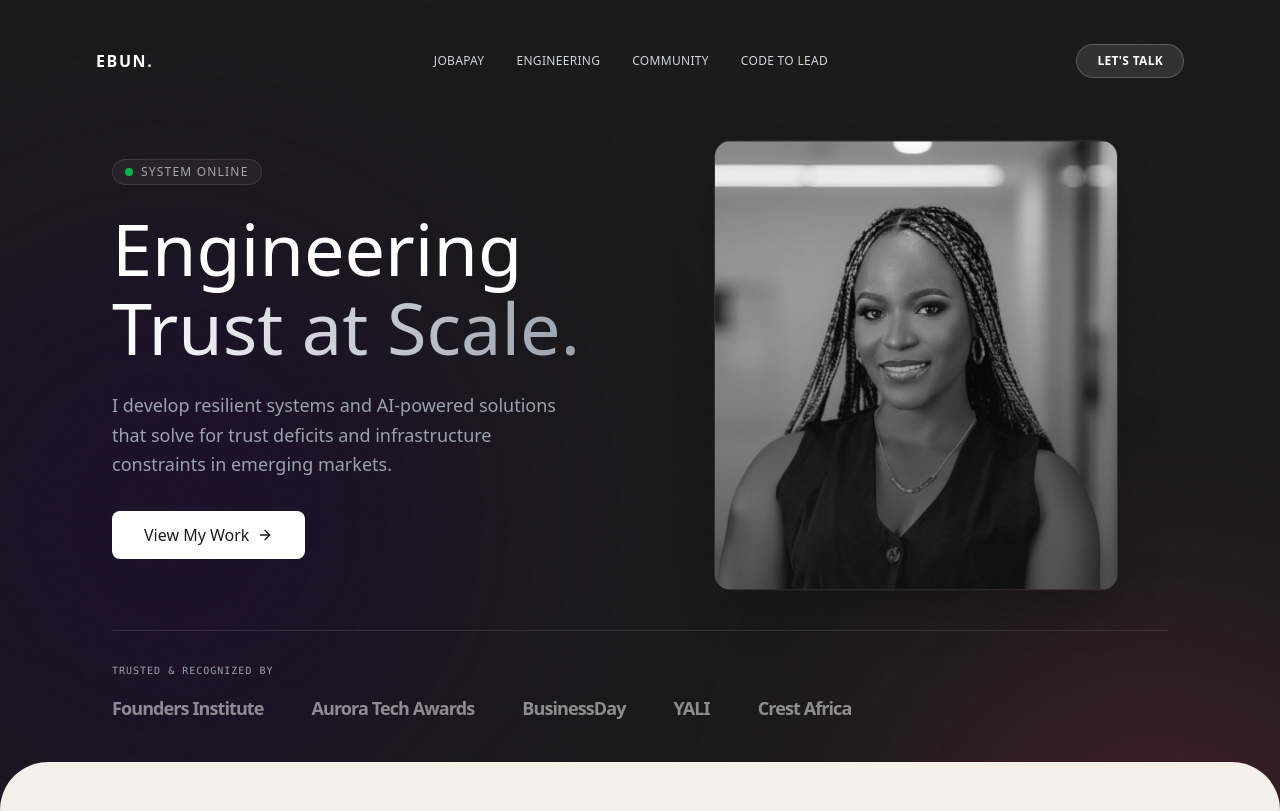
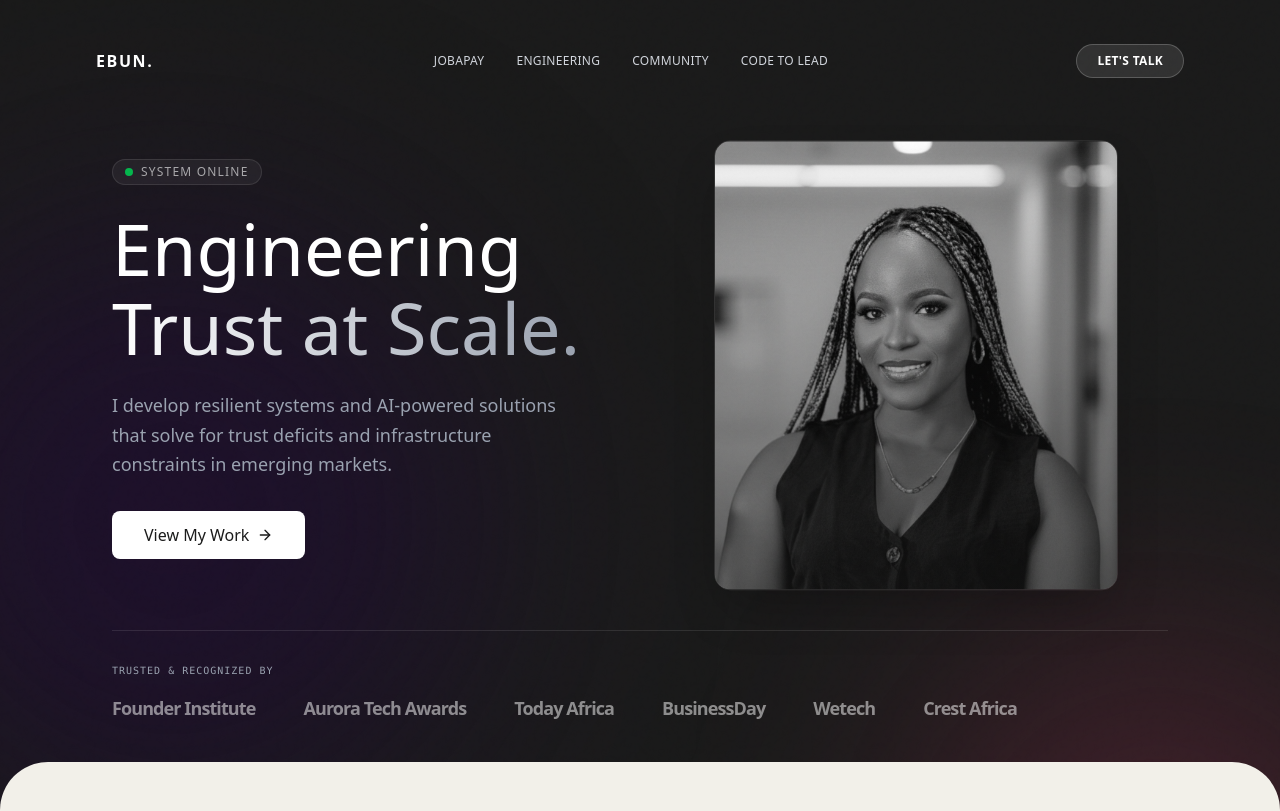
Before and after one commit to EbunoluwaArimoro/ebunoluwa-portfolio, a Next.js app: page / in a window 1280 px wide. Shown: the top 811 px of the page. Built offline with nearby package versions, Linux system fonts and the light colour scheme; no server answers; a web font is replaced by a local one.

Commit message:
Add new keynote entry and update recognition section in Hero component

```diff
--- a/app/code-to-lead/CodeToLeadView.tsx
+++ b/app/code-to-lead/CodeToLeadView.tsx
@@ -190,6 +190,7 @@ export default function CodeToLeadView({ posts }: { posts: Post[] }) {
                 <h3 className="font-mono text-[10px] uppercase tracking-[0.3em] text-gray-400 mb-10 border-b border-gray-100 pb-4 text-left">Keynotes & Appearances</h3>
                 <div className="grid md:grid-cols-2 gap-x-16 gap-y-12 text-left">
                     {[
+                        { org: "Wetech x NexaScale", title: "Secondary School Tour", link: "https://www.linkedin.com/posts/wetechng_wetechafrica-womenintech-nexascale-activity-7437491685787328514-l_8o" },
                         { org: "Global Data & AI", title: "Empowering Leaders with AI", link: "https://www.linkedin.com/posts/dataglobal-hub_gdai2025-aiforstartups-techleadership-activity-7344652341737840641-VB_9" },
                         { org: "Tech Naija FM", title: "Trust and Adoption", link: "https://www.youtube.com/live/8ZIxeDff3_w" },
                         { org: "GDG OOU", title: "Accelerate Action", link: "https://www.linkedin.com/posts/sca-oou-760b15289_iwd2025-womenintech-accelerateaction-activity-7311705640832319488-vU8W" },
--- a/components/CodeToLead.tsx
+++ b/components/CodeToLead.tsx
@@ -25,8 +25,13 @@ export default function CodeToLead() {
           // Get the most recent post
           const livePost = data.items[0];
 
-          // Substack descriptions contain HTML tags. We strip them out and truncate the text so it fits the card beautifully.
+          // Substack descriptions contain HTML tags. We strip them out.
           let cleanDesc = livePost.description.replace(/<[^>]+>/g, '').trim();
+
+          // NEW: Remove "TLDR", "TL;DR", "TLDR:", etc. from the beginning of the text
+          cleanDesc = cleanDesc.replace(/^TL;?DR\s*[:\-]?\s*/i, '').trim();
+
+          // Truncate the text so it fits the card beautifully.
           if (cleanDesc.length > 130) {
             cleanDesc = cleanDesc.substring(0, 130) + "...";
           }
--- a/components/Hero.tsx
+++ b/components/Hero.tsx
@@ -76,10 +76,11 @@ export default function Hero({ y }: HeroProps) {
         >
           <p className="font-mono text-[10px] uppercase tracking-widest text-gray-400 mb-4">Trusted & Recognized By</p>
           <div className="flex flex-wrap items-center justify-between md:justify-start gap-x-6 md:gap-x-12 gap-y-4 opacity-50 grayscale">
-              <span className="font-serif text-white font-bold text-base md:text-lg tracking-tighter">Founders Institute</span>
+              <span className="font-serif text-white font-bold text-base md:text-lg tracking-tighter">Founder Institute</span>
               <span className="font-serif text-white font-bold text-base md:text-lg tracking-tighter">Aurora Tech Awards</span>
+              <span className="font-serif text-white font-bold text-base md:text-lg tracking-tighter">Today Africa</span>
               <span className="font-serif text-white font-bold text-base md:text-lg tracking-tighter">BusinessDay</span>
-              <span className="font-serif text-white font-bold text-base md:text-lg tracking-tighter">YALI</span>
+              <span className="font-serif text-white font-bold text-base md:text-lg tracking-tighter">Wetech</span>
               <span className="font-serif text-white font-bold text-base md:text-lg tracking-tighter">Crest Africa</span>
           </div>
         </motion.div>
```
Also changed, not shown: 1 other file (tests, documents, lock files or other folders).
